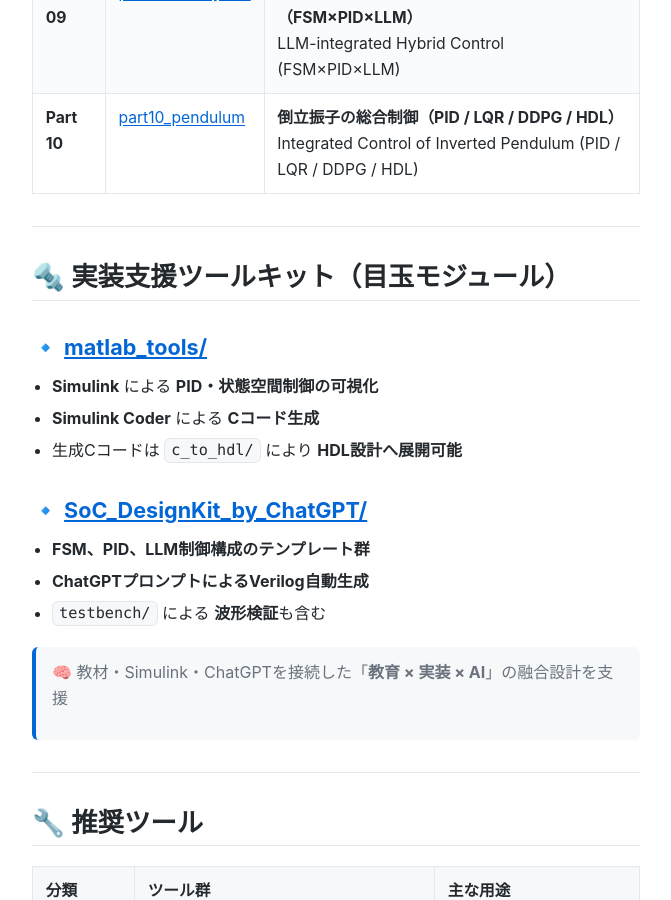
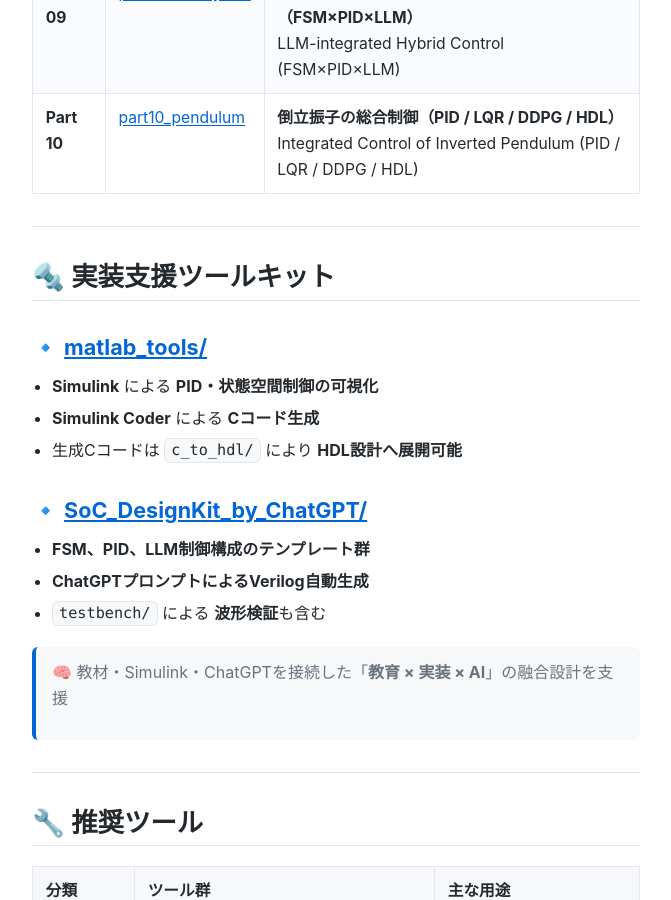
Before and after one commit to Samizo-AITL/EduController, a Jekyll site: the page built from index.md, in a window 1280 px wide and 900 px high, scrolled down 2342 px. Shown: the whole window, without its empty margins (304-975 px from the left). Built offline with Jekyll 4.4.1, drawn with Linux system fonts in a browser that asks for light colours.

Commit message:
Update index.md

```diff
--- a/index.md
+++ b/index.md
@@ -68,7 +68,7 @@ EduController consists of 10 chapters, categorized into the following three trac
 
 ---
 
-## 🔩 **実装支援ツールキット（目玉モジュール）**
+## 🔩 **実装支援ツールキット**
 
 ### 🔹 [**matlab_tools/**](./matlab_tools/)
 
```
